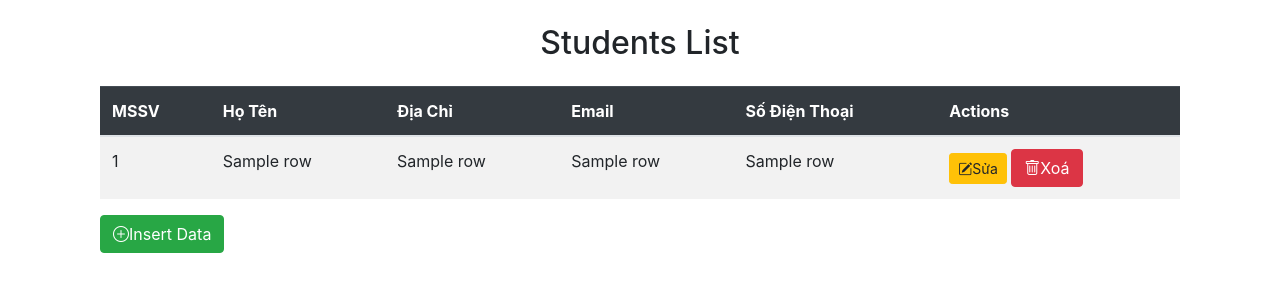
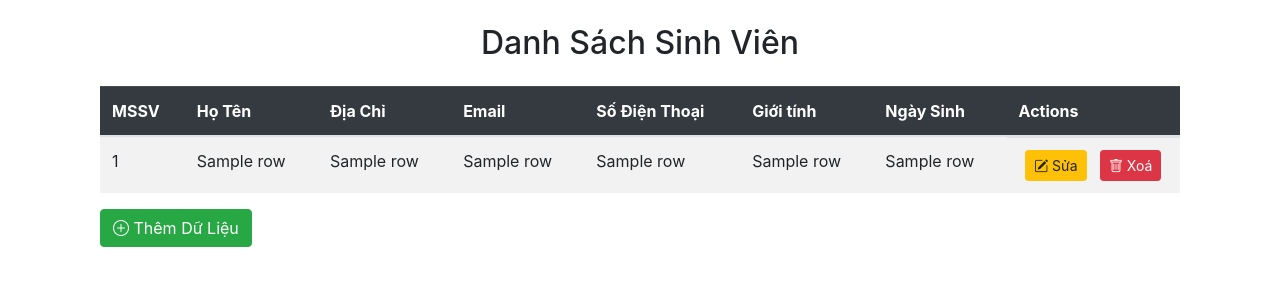
Before and after one commit to NguyenHoang-An/BaiTap, a Flask app: template BaiTap3/templates/index.html in a window 1280 px wide. Shown: the part 56-356 px from the top of the page. Run offline with Flask 3, Linux system fonts and the light colour scheme; the template is opened without the code that fills it: most values are stand-ins (such as "Sample title", 1, 10 or a date in 2020); some libraries are stand-ins or nearby versions.

Commit message:
Update index.html

```diff
--- a/BaiTap3/templates/index.html
+++ b/BaiTap3/templates/index.html
@@ -2,7 +2,7 @@
 {% block title %}Danh sách sinh viên{% endblock %}
 {% block content %}
 <div class="container mt-4">
-    <h2 class="text-center mb-4">Students List</h2>
+    <h2 class="text-center mb-4">Danh Sách Sinh Viên</h2>
     <table class="table table-striped table-hover">
         <thead class="table-dark">
             <tr>
@@ -11,6 +11,8 @@
                 <th>Địa Chỉ</th>
                 <th>Email</th>
                 <th>Số Điện Thoại</th>
+                <th>Giới tính</th>
+                <th>Ngày Sinh</th>
                 <th>Actions</th>
             </tr>
         </thead>
@@ -23,10 +25,12 @@
                         <td>{{ row[2] }}</td>
                         <td>{{ row[3] }}</td>
                         <td>{{ row[4] }}</td>
-                        <td>
-                            <a href="{{ url_for('update', mssv=row[0]|string) }}" class="btn btn-warning btn-sm"><i class="bi bi-pencil-square"></i>Sửa</a>
-                            <form action="{{ url_for('delete', mssv=row[0]|string) }}" method="post" style="display:inline;">
-                             <button type="submit" class="btn btn-danger"><i class="bi bi-trash"></i>Xoá</button>
+                        <td>{{ row[5] }}</td>
+                        <td>{{ row[6] }}</td>
+                        <td class="d-flex justify-content-around">
+                            <a href="{{ url_for('update', mssv=row[0]|string) }}" class="btn btn-warning btn-sm me-2"><i class="bi bi-pencil-square ms-2"></i> Sửa </a>
+                            <form action="{{ url_for('delete', mssv=row[0]|string) }}" method="post" onsubmit="return confirmDelete()" style="display:inline;">
+                             <button type="submit" class="btn btn-danger btn-sm me-2"><i class="bi bi-trash ms-2"></i> Xoá </button>
                             </form>
                         </td>
                     </tr>
@@ -36,6 +40,12 @@
             {% endif %}
         </tbody>
     </table>
-    <a href="{{ url_for('insert') }}" class="btn btn-success"><i class="bi bi-plus-circle"></i>Insert Data</a>
+    <script>
+        function confirmDelete() {
+            return confirm("Bạn có chắc chắn muốn xóa sinh viên này không?");
+        }
+    </script>
+
+    <a href="{{ url_for('insert') }}" class="btn btn-success"><i class="bi bi-plus-circle ms-2"></i> Thêm Dữ Liệu </a>
 </div>
 {% endblock %}
```
